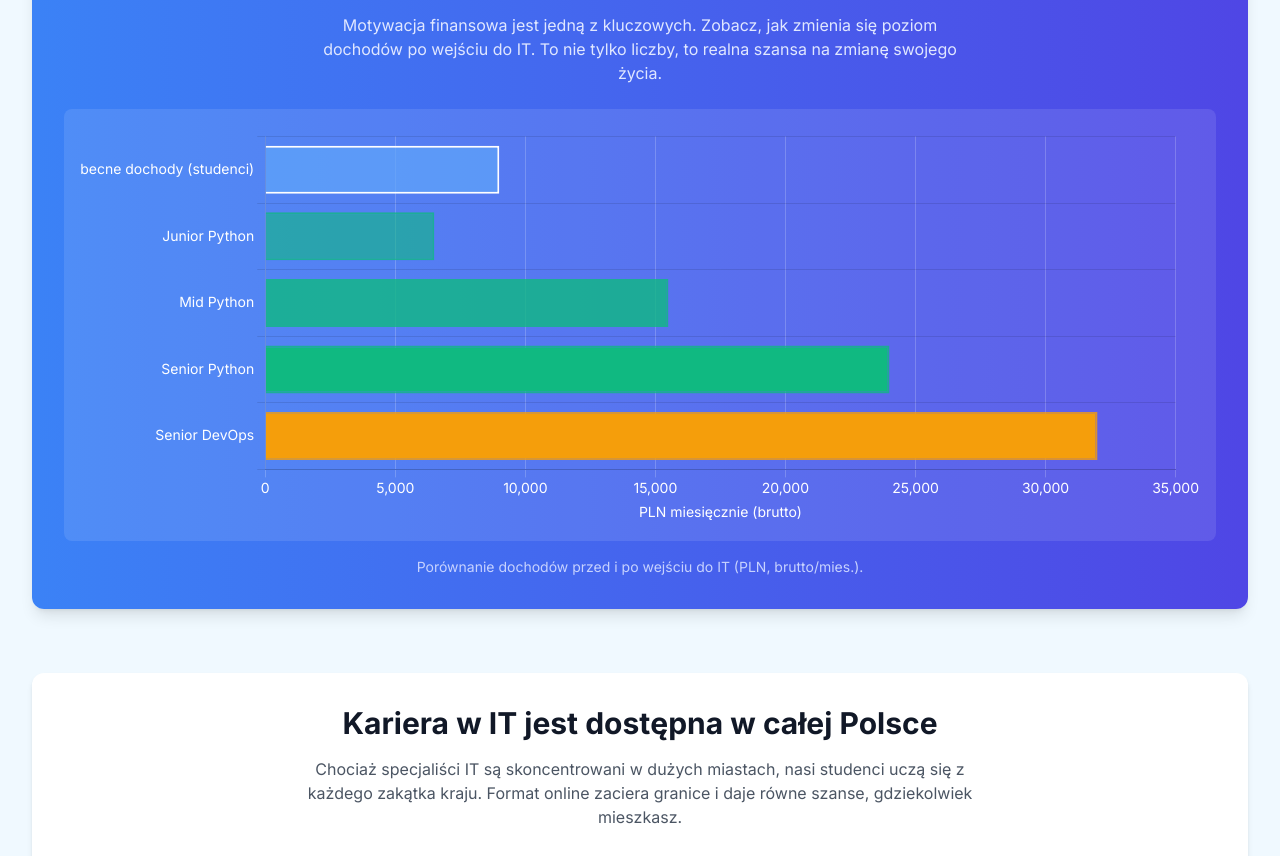
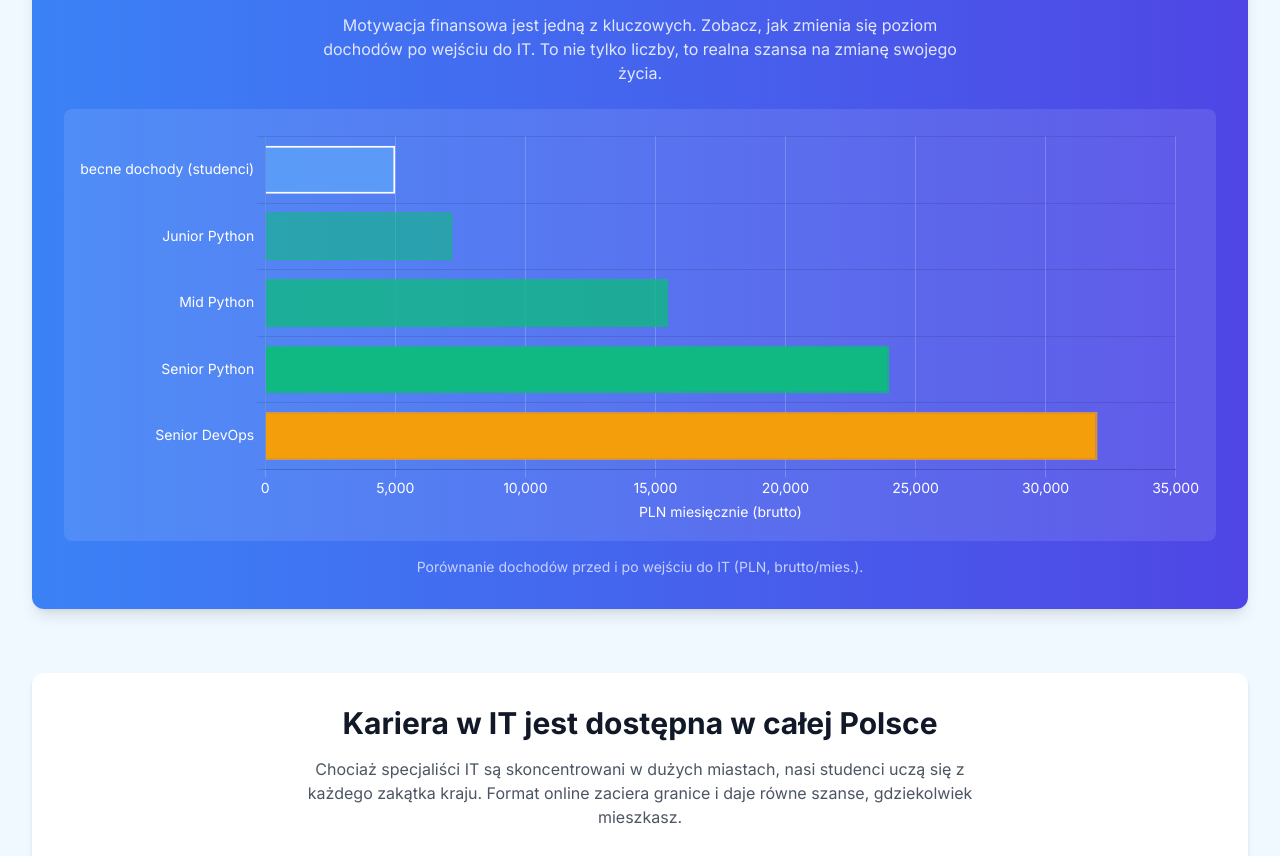
Before and after one commit to dilan2/lit_demography_python, a plain HTML site: page index.html in a window 1280 px wide. Shown: the part 2347-3203 px from the top of the page. Drawn offline with nearby package versions, Linux system fonts and the light colour scheme.

Commit message:
fix  salary

```diff
--- a/index.html
+++ b/index.html
@@ -201,7 +201,7 @@ document.addEventListener('DOMContentLoaded', () => {
         },
         income: {
             labels: ['Obecne dochody (studenci)', 'Junior Python', 'Mid Python', 'Senior Python', 'Senior DevOps'],
-            datasets: [{ label: 'Średnie zarobki (PLN brutto)', data: [9000, 6500, 15500, 24000, 32000] }]
+            datasets: [{ label: 'Średnie zarobki (PLN brutto)', data: [5000, 7200, 15500, 24000, 32000] }]
         },
         geo: {
             labels: ['Warszawa', 'Kraków', 'Wrocław', 'Trójmiasto', 'Poznań', 'Katowice', 'Inne regiony'],
```
